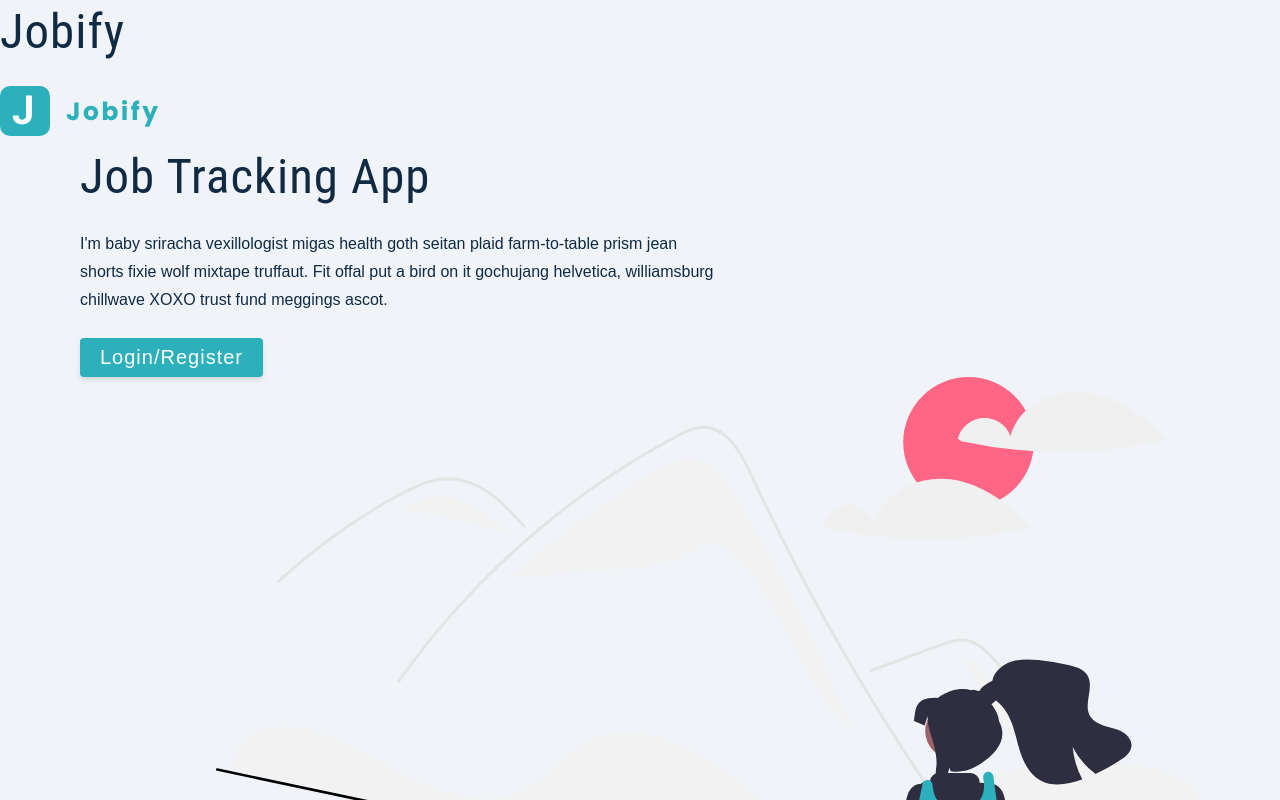
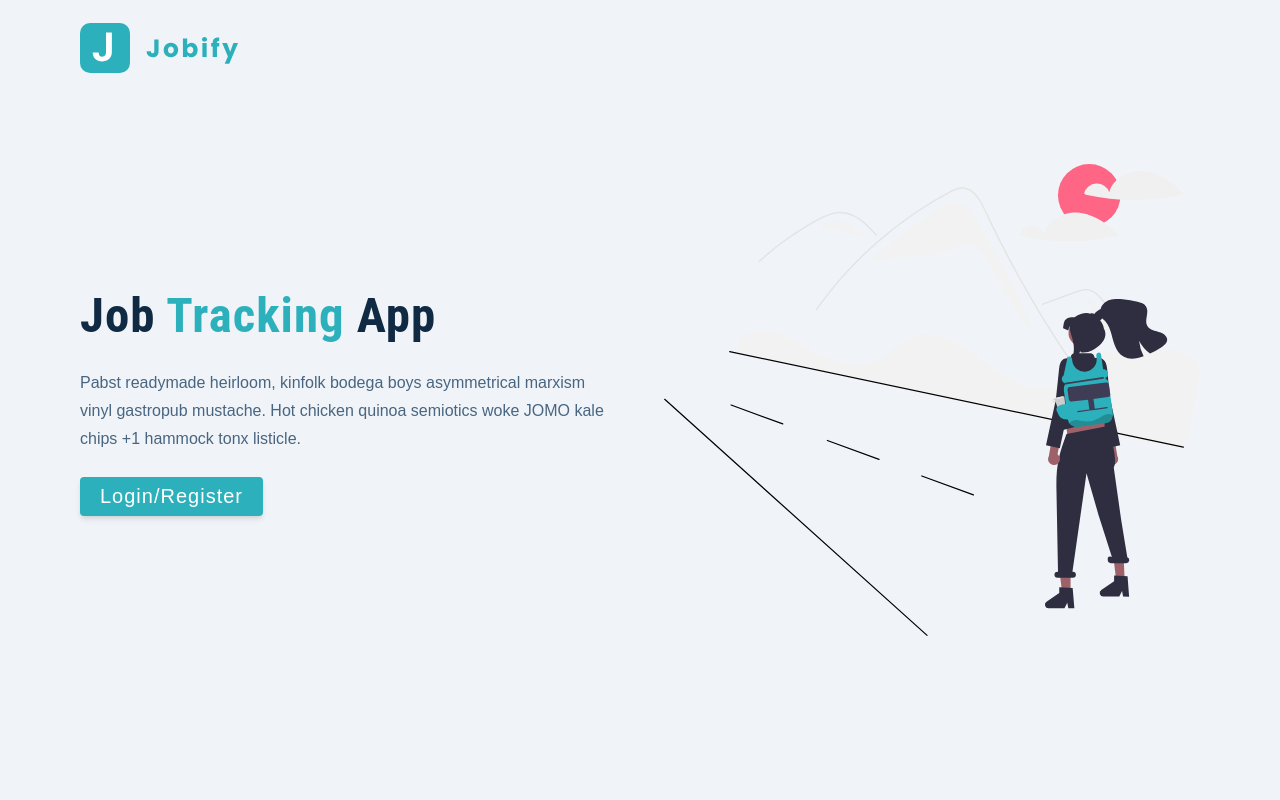
Before and after one commit to dawkey95/Jobify, a React (Create React App) app in the folder client/: page /landing in a window 1280 px wide. Shown: the top 800 px of the page. Built offline with nearby package versions, Linux system fonts and the light colour scheme.

Commit message:
Styled Components and Wrappers

```diff
--- a/client/package.json
+++ b/client/package.json
@@ -10,6 +10,7 @@
     "react": "^18.2.0",
     "react-dom": "^18.2.0",
     "react-scripts": "5.0.1",
+    "styled-components": "^5.3.6",
     "web-vitals": "^2.1.4"
   },
   "scripts": {
--- a/client/src/App.js
+++ b/client/src/App.js
@@ -3,8 +3,7 @@ import Landing from './pages/Landing';
 function App() {
 	return (
 		<div>
-			<h1>Jobify</h1>
-      <Landing/>
+			<Landing />
 		</div>
 	);
 }
--- a/client/src/pages/Landing.js
+++ b/client/src/pages/Landing.js
@@ -1,29 +1,30 @@
 import logo from '../assets/images/logo.svg';
 import main from '../assets/images/main.svg';
-
+import styled from 'styled-components';
+import Wrapper from '../assets/wrappers/LandingPage'
 const Landing = () => {
 	return (
-		<main>
+		<Wrapper>
 			<nav>
 				<img src={logo} alt="jobify" className="logo" />
 			</nav>
 			<div className="container page">
-      {/* info */}
+				{/* info */}
 				<div className="info">
 					<h1>
 						job <span>tracking</span> app
 					</h1>
 					<p>
-						I'm baby sriracha vexillologist migas health goth seitan plaid
-						farm-to-table prism jean shorts fixie wolf mixtape truffaut. Fit offal put
-						a bird on it gochujang helvetica, williamsburg chillwave XOXO trust fund
-						meggings ascot.
+						Pabst readymade heirloom, kinfolk bodega boys asymmetrical marxism vinyl
+						gastropub mustache. Hot chicken quinoa semiotics woke JOMO kale chips +1
+						hammock tonx listicle.
 					</p>
-          <button className='btn btn-hero'>Login/Register</button>
+					<button className="btn btn-hero">Login/Register</button>
 				</div>
-        <img src={main} alt="job hunt" className='img main-img'/>
+				<img src={main} alt="job hunt" className="img main-img" />
 			</div>
-		</main>
+		</Wrapper>
 	);
 };
+
 export default Landing;
```
Also changed, not shown: 1 other file (tests, documents, lock files or other folders).
